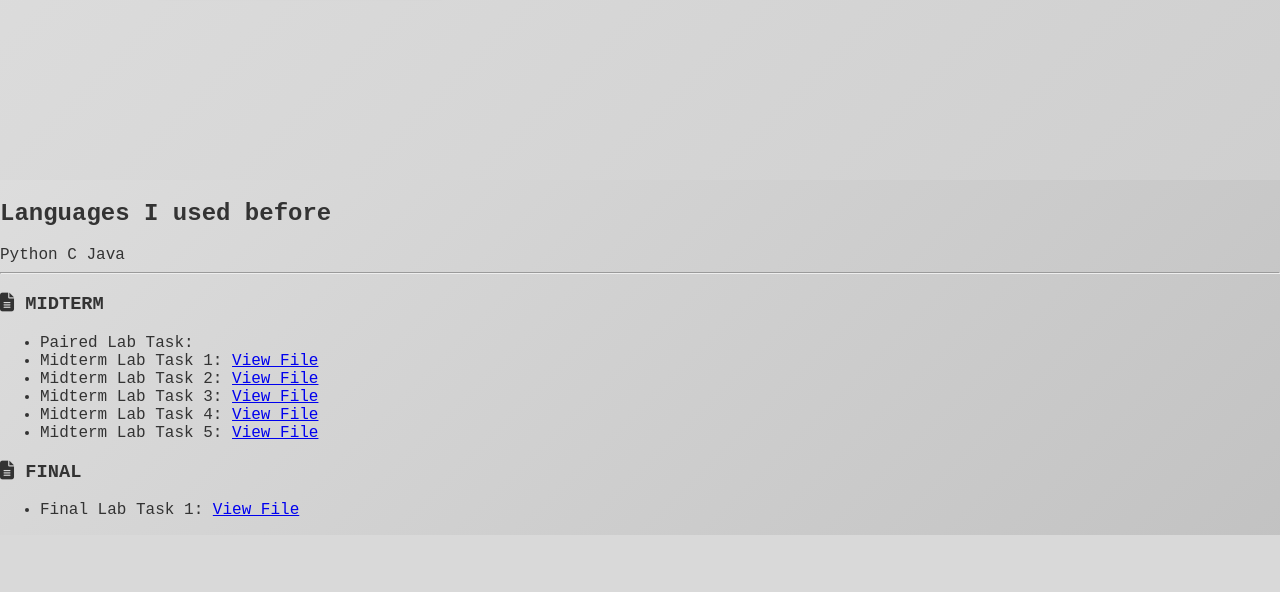
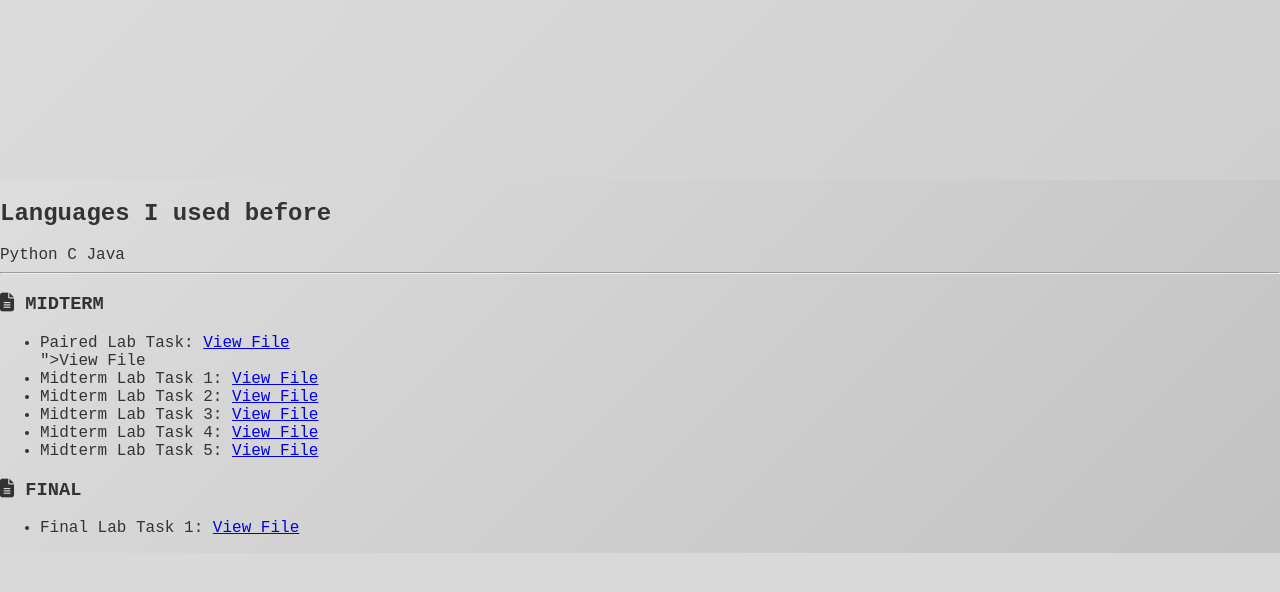
Before and after one commit to Tan-Pancho7/My-Portfolio, a plain HTML site: page index.html in a window 1280 px wide. Shown: the part 992-1584 px from the top of the page. Drawn offline with Linux system fonts and the light colour scheme.

Commit message:
Update index.html

```diff
--- a/index.html
+++ b/index.html
@@ -57,12 +57,12 @@
   <div class="lab-category">
     <h3><i class="fas fa-file-alt"></i> MIDTERM</h3>
     <ul>
-      <li> Paired Lab Task:</li>
-      <li> Midterm Lab Task 1: <a href="C:\Users\user\Documents\MidTermLabtask#1.pdf"target="_blank">View File</a></li>
+      <li> Paired Lab Task: <a href=" <a href="https://drive.google.com/file/d/1bS6T0z86sacMdSTD7j_7CW5-44BjRppZ/view?usp=classroom_web&authuser=0">View File</a></li>">View File</a></li>      </li>
+      <li> Midterm Lab Task 1: <a href="https://drive.google.com/file/d/1yErpxcTBPgFrnfsKCGC--ZrxkrgF4rzV/view?usp=classroom_web&authuser=0"target="_blank">View File</a></li>
       <li> Midterm Lab Task 2: <a href="https://drive.google.com/file/d/1eRh608Ftt_auJeFWZ4ogZ_c2hqWxAn75/view?usp=classroom_web&authuser=0">View File</a></li>
-      <li> Midterm Lab Task 3: <a href="#">View File</a></li>
-      <li> Midterm Lab Task 4: <a href="#">View File</a></li>
-      <li> Midterm Lab Task 5: <a href="#">View File</a></li>
+      <li> Midterm Lab Task 3: <a href="https://drive.google.com/file/d/1QlsyBGbj6ChWe4lTsj9mXIYyfE4uBnj8/view?usp=classroom_web&authuser=0">View File</a></li>
+      <li> Midterm Lab Task 4: <a href="https://drive.google.com/file/d/1c7IEwDPofhdK_dGkzfmLHk8dp7sM-Qvn/view?usp=classroom_web&authuser=0">View File</a></li>
+      <li> Midterm Lab Task 5: <a href="https://drive.google.com/file/d/1bS6T0z86sacMdSTD7j_7CW5-44BjRppZ/view?usp=classroom_web&authuser=0">View File</a></li>
     </ul>
   </div>
 
```
